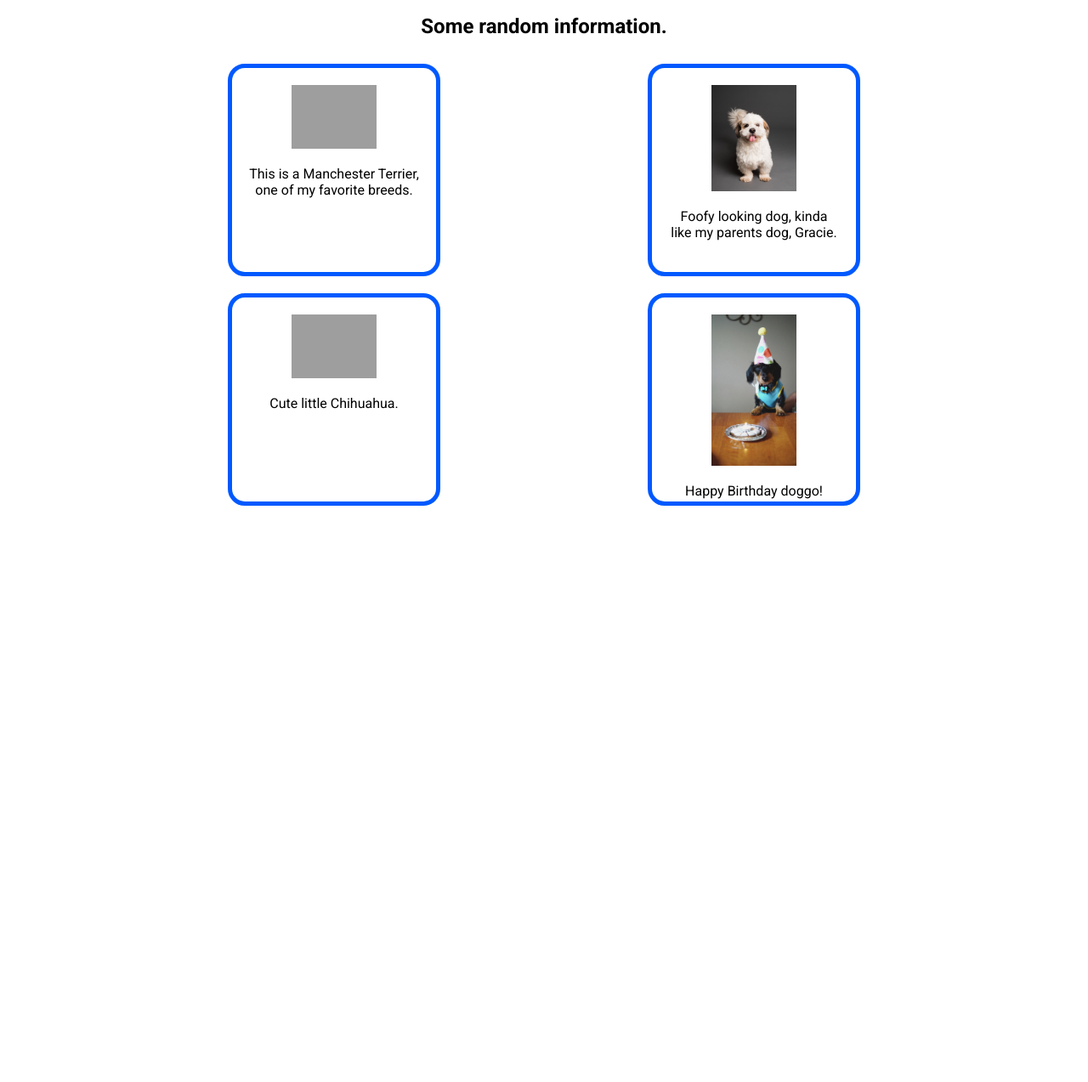
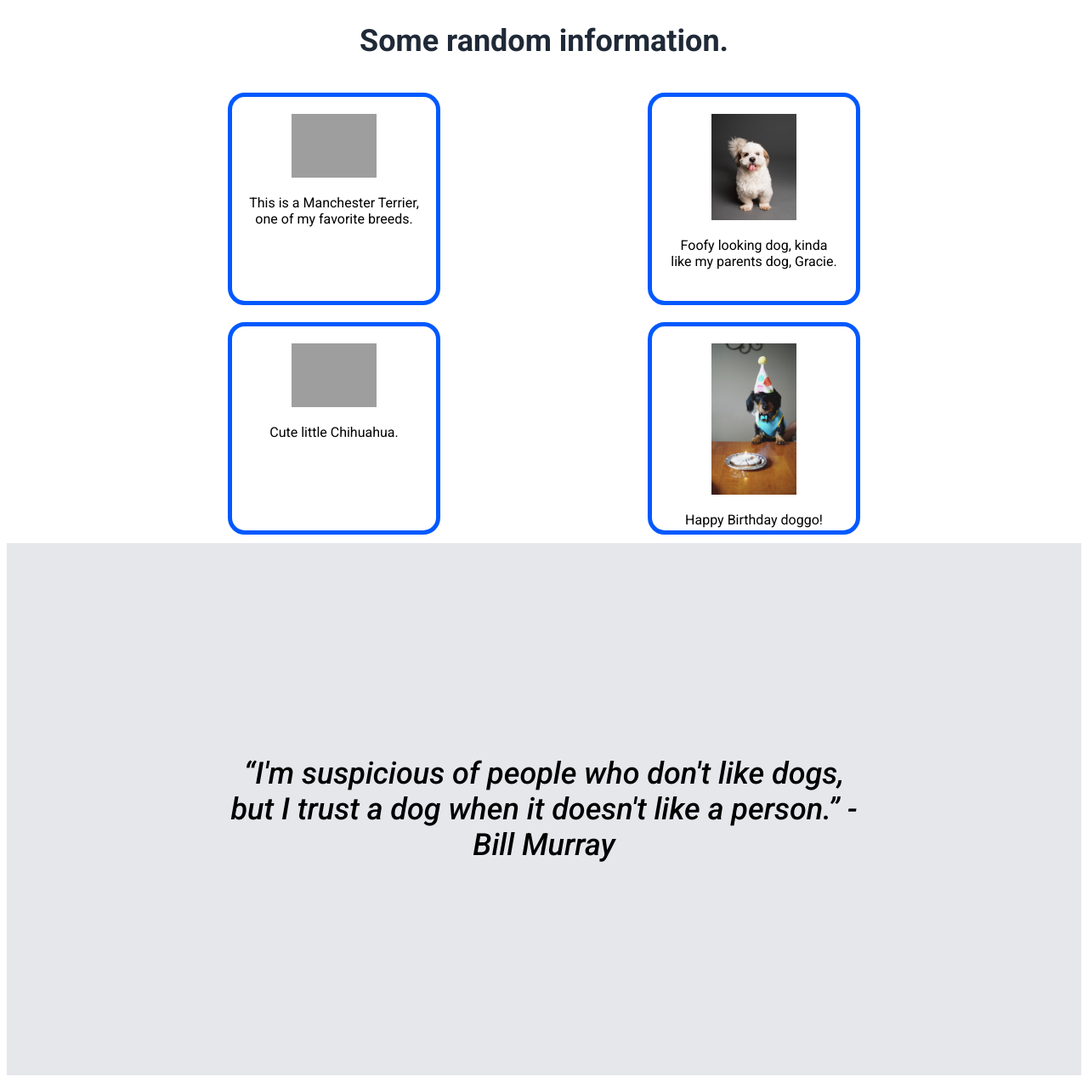
Before and after one commit to kbyrne218/Odin-landingpage, a plain HTML site: page index.html in a window 1280 px wide. Shown: the part 641-1914 px from the top of the page at 85% size. Before the commit the page ends 1254 px from the top, so only its background shows below. Drawn offline with Linux system fonts and the light colour scheme; grey boxes are pictures that could not be loaded.

Commit message:
Add quote lame quote section

```diff
--- a/index.html
+++ b/index.html
@@ -66,5 +66,13 @@
 
         </div>
      </section>
+
+     <section class="quote">
+
+        <quote id="quote">“I'm suspicious of people who don't like dogs, but I trust a dog when it doesn't like a person.”
+                                            - Bill Murray
+        </quote>
+
+     </section>
 </body>
 </html>
--- a/style.css
+++ b/style.css
@@ -62,7 +62,7 @@ h1 {
 }
 
 button {
-    background-color: rgb(42, 132, 215);
+    background-color: #3882F6;
     color: #F9FAF8;
     font-size: 16px;
     font-weight: bolder;
@@ -73,6 +73,7 @@ button {
 
 #spaniel {
     padding-right: 250px;
+    padding-bottom: 50px;
 }
 
 .container2 {
@@ -99,3 +100,22 @@ button {
     padding: 20px;
 
 }
+
+h2 {
+    font-size: 36px;
+    font-weight: bolder;
+    color: #1F2937;
+}
+
+.quote {
+    background-color: #E5E7EB;
+
+    text-align: center;
+    padding: 250px;
+
+}
+
+#quote {
+    font-size: 36px;
+    font-style: italic;
+}
```
